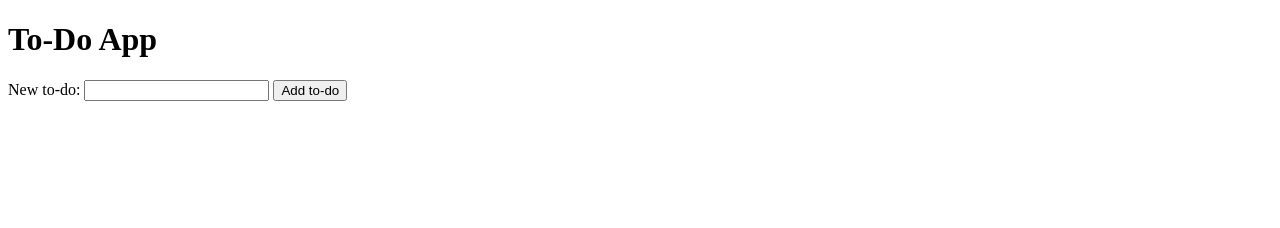
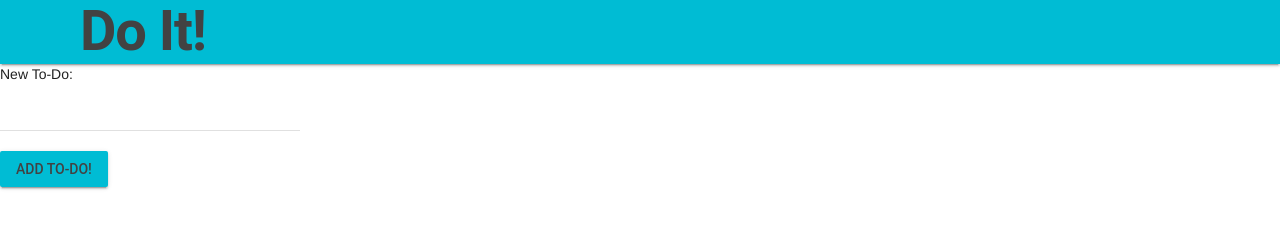
Before and after one commit to hexinduction/to-do-app, a plain HTML site: page index.html in a window 1280 px wide. Drawn offline with nearby package versions, Linux system fonts and the light colour scheme.

Commit message:
working on wrong branch before

```diff
--- a/index.html
+++ b/index.html
@@ -1,10 +1,58 @@
 <!DOCTYPE html>
-<h1>To-Do App</h1>
+<html>
+   <head>
+     <meta name="viewport" content="width=device-width, initial-scale=1">
+     <title>To-Do App</title>
+     <link rel="stylesheet" href="https://code.getmdl.io/1.3.0/material.cyan-pink.min.css" />
+   <script defer src="https://code.getmdl.io/1.3.0/material.min.js"></script>
+   <!-- Custom Styles -->
+    <link rel="stylesheet" href="styles/main.css">
+   </head>
+   <body>
+     <!-- Always shows a header, even in smaller screens. -->
+<div class="mdl-layout mdl-js-layout mdl-layout--fixed-header">
+  <header class="mdl-layout__header">
+    <div class="mdl-layout__header-row">
+      <!-- Title -->
+      <span class="mdl-layout-title">
+        <h1>Do It!</h1>
+      </span>
+      <!-- Add spacer, to align navigation to the right -->
+      <div class="mdl-layout-spacer"></div>
 
-<form id="addToDoForm">
- <label for="newToDoText">New to-do:</label>
- <input type="text" id="newToDoText">
- <button type="submit">Add to-do</button>
-</form>
+    </div>
+  </header>
 
-<ul id="toDoList"> </ul>
+  <main class="mdl-layout__content">
+    <div class="page-content"><!-- Your content goes here -->
+      <form id="addToDoForm">
+       <div class="new-to-do">
+         <label for="newToDoText">New To-Do:</label>
+        </div>
+       <div class="type-to-do">
+         <form action="#">
+          <div class="mdl-textfield mdl-js-textfield">
+           <input class="mdl-textfield__input" type="text" id="newToDoText">
+           <label class="mdl-textfield__label" for="newToDoText"></label>
+        </div>
+      </form>
+      </div>
+      <div class="add-to-do">
+         <button class="mdl-button mdl-js-button mdl-button--raised mdl-button--colored">Add To-Do!</button>
+      </div>
+       </form>
+    </div>
+    <div class="new-list">
+      <ul id="toDoList">
+      </ul>
+    </div>
+  </main>
+</div>s
+
+
+
+
+     <script src="app.js"></script>
+
+   </body>
+ </html>
```
